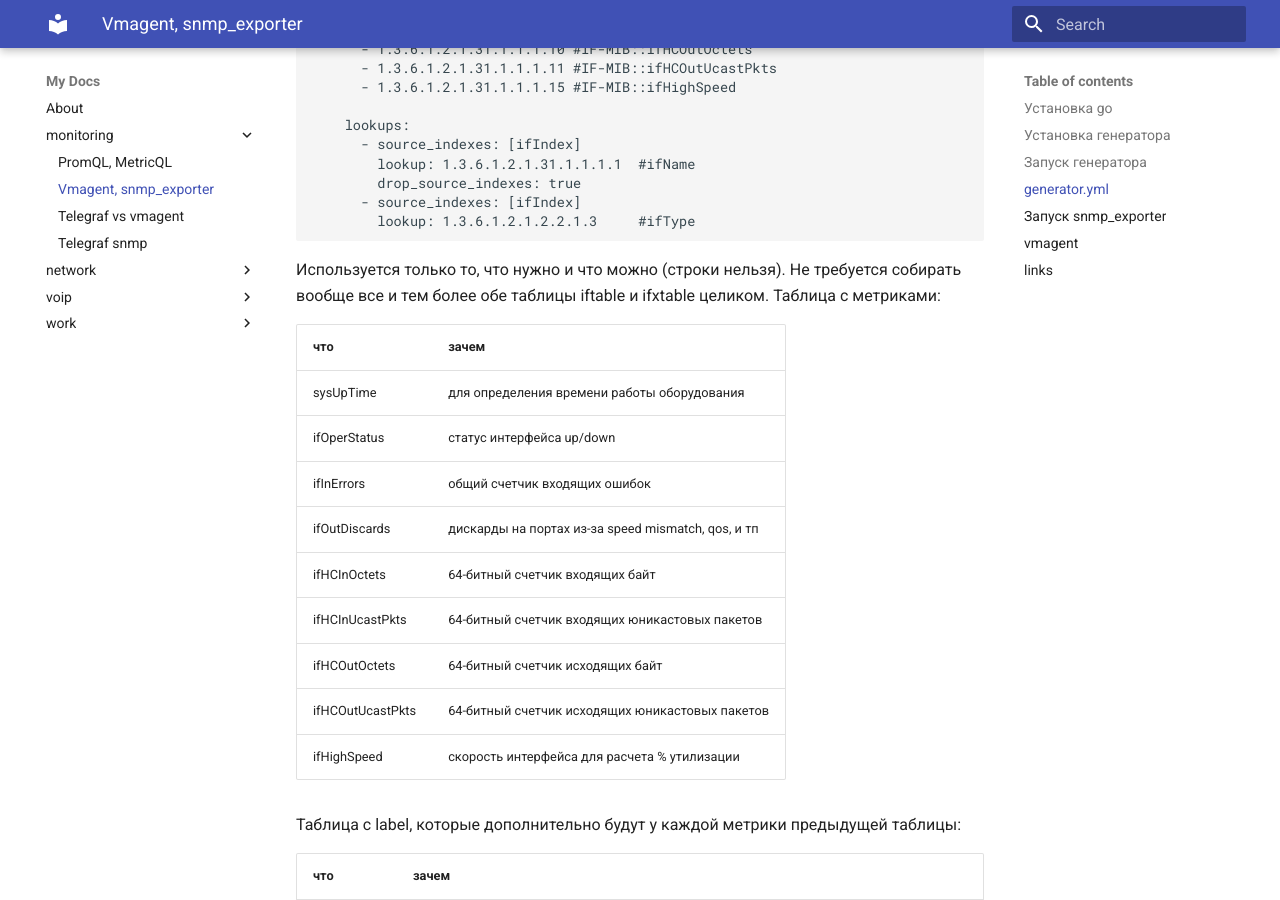
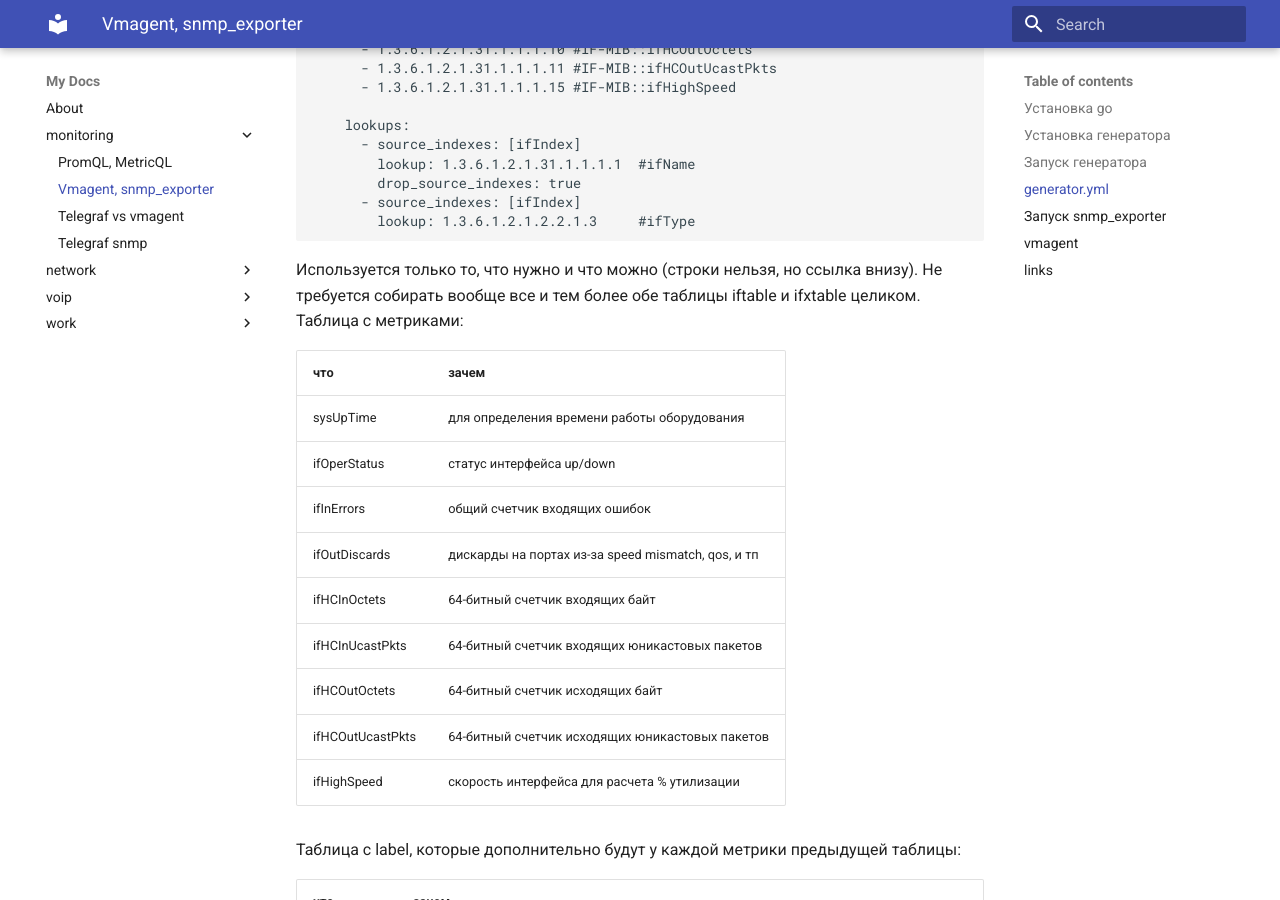
Before and after one commit to v98765/v98765.github.io, an MkDocs documentation site: the page built from docs/monitoring/snmp_exporter.md, in a window 1280 px wide and 900 px high, scrolled down 1273 px. Built offline with MkDocs 1.6.1 and Material for MkDocs 9.7.7, drawn with Linux system fonts in a browser that asks for light colours.

Commit message:
add note

````diff
--- a/docs/monitoring/snmp_exporter.md
+++ b/docs/monitoring/snmp_exporter.md
@@ -57,7 +57,7 @@ modules:
         lookup: 1.3.6.1.2.1.2.2.1.3     #ifType
 ```
 
-Используется только то, что нужно и что можно (строки нельзя). Не требуется собирать вообще все и тем более обе таблицы iftable и ifxtable целиком.
+Используется только то, что нужно и что можно (строки нельзя, но ссылка внизу). Не требуется собирать вообще все и тем более обе таблицы iftable и ifxtable целиком.
 Таблица с метриками:
 
 что | зачем
````
